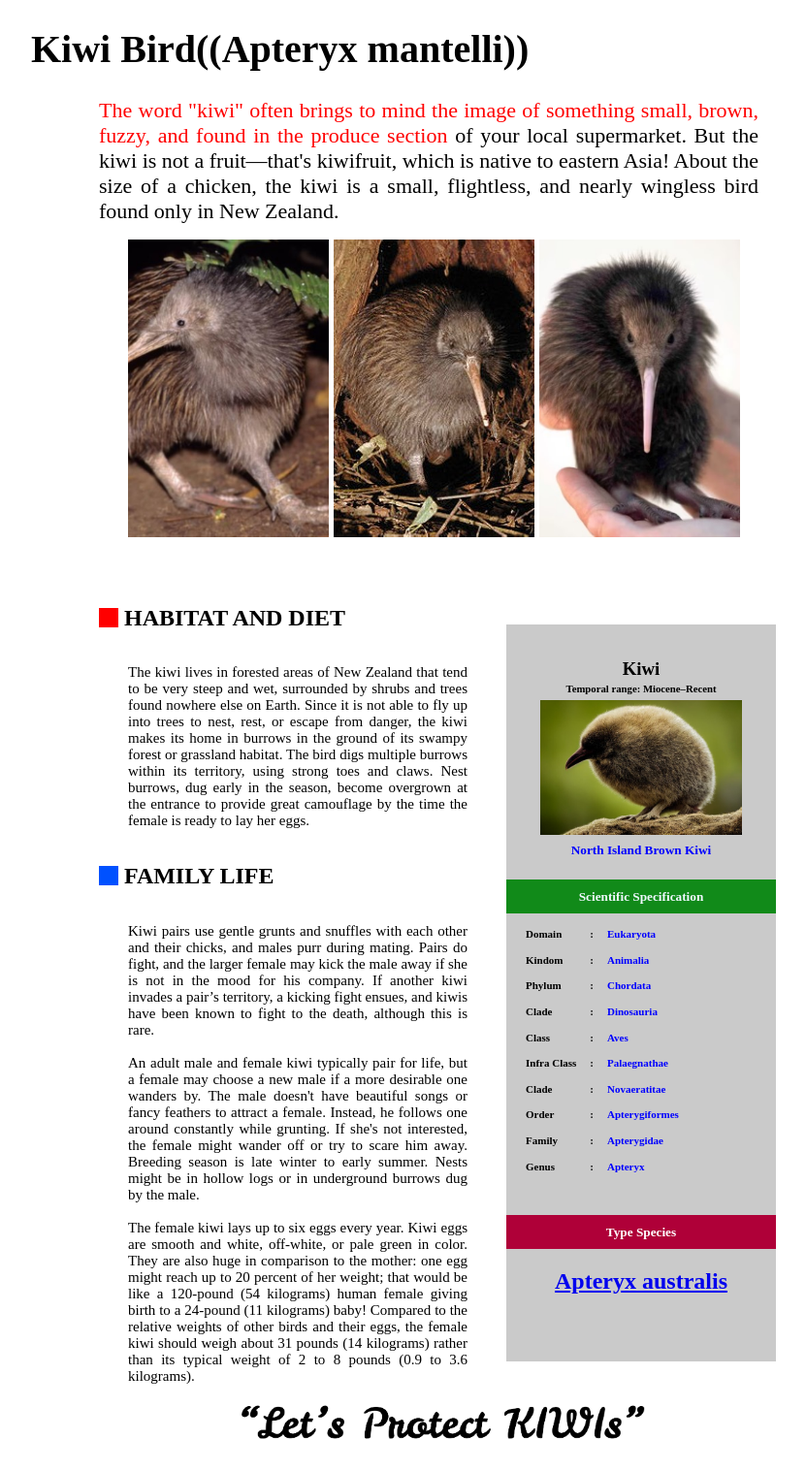
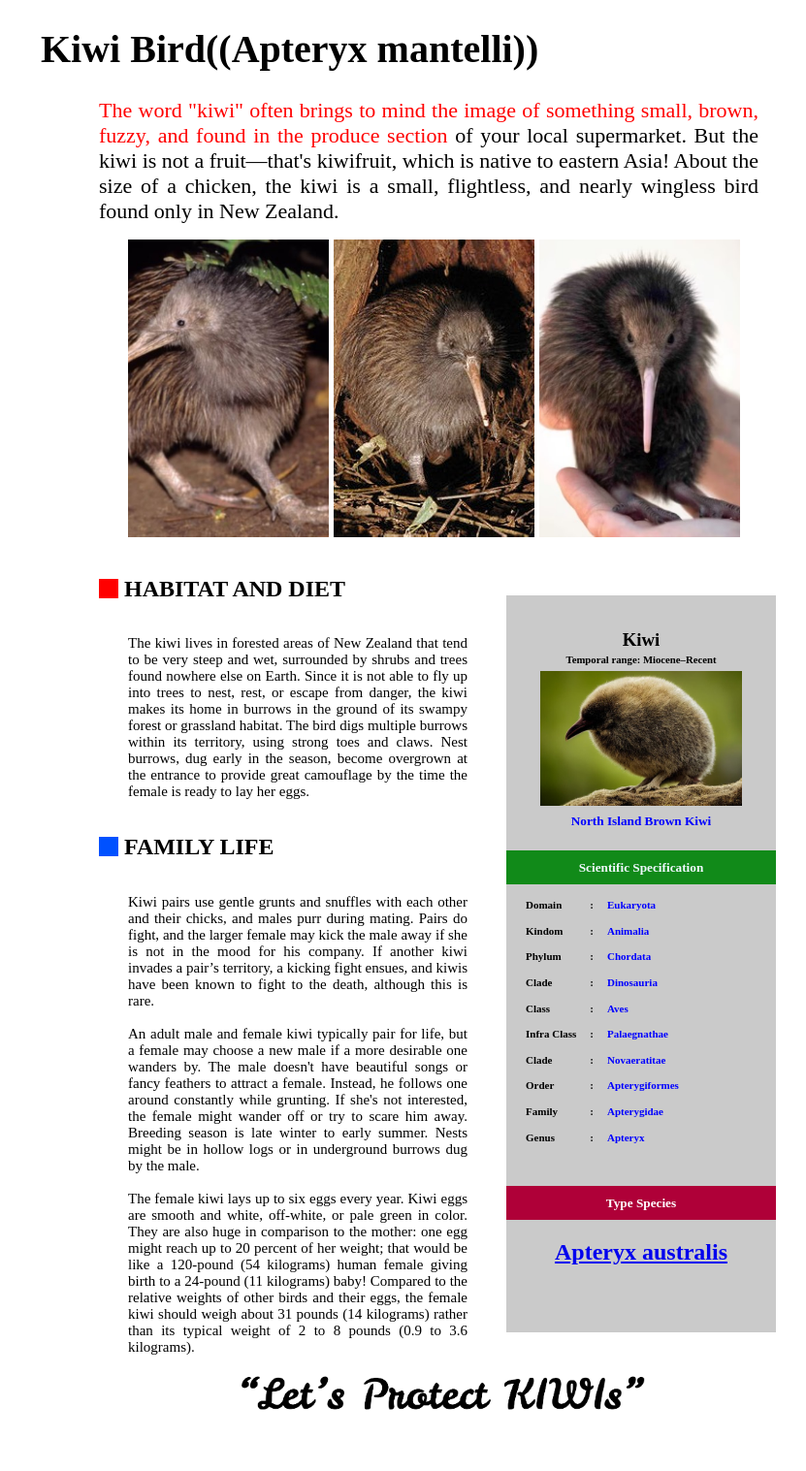
Before and after one commit to CoderGui001/Web-Assignment-1, a plain HTML site: page index.html in a window 1280 px wide. Shown: the whole page at 97% size, without its empty margins (158-989 px from the left). After the commit the page ends 1496 px from the top, so only its background shows below. Drawn offline with Linux system fonts and the light colour scheme.

Commit message:
Final update before submit the assignment

```diff
--- a/style.css
+++ b/style.css
@@ -20,7 +20,7 @@
 
  }
  .mainHeading{
-    margin-left: 50px;
+    margin-left: 60px;
     font-size: 40px;
 
  }
@@ -95,7 +95,7 @@ img{
 }
 
 .bottom-main{
-    margin-top: 50px;
+    margin-top: 20px;
     display: flex;
 }
 
```
